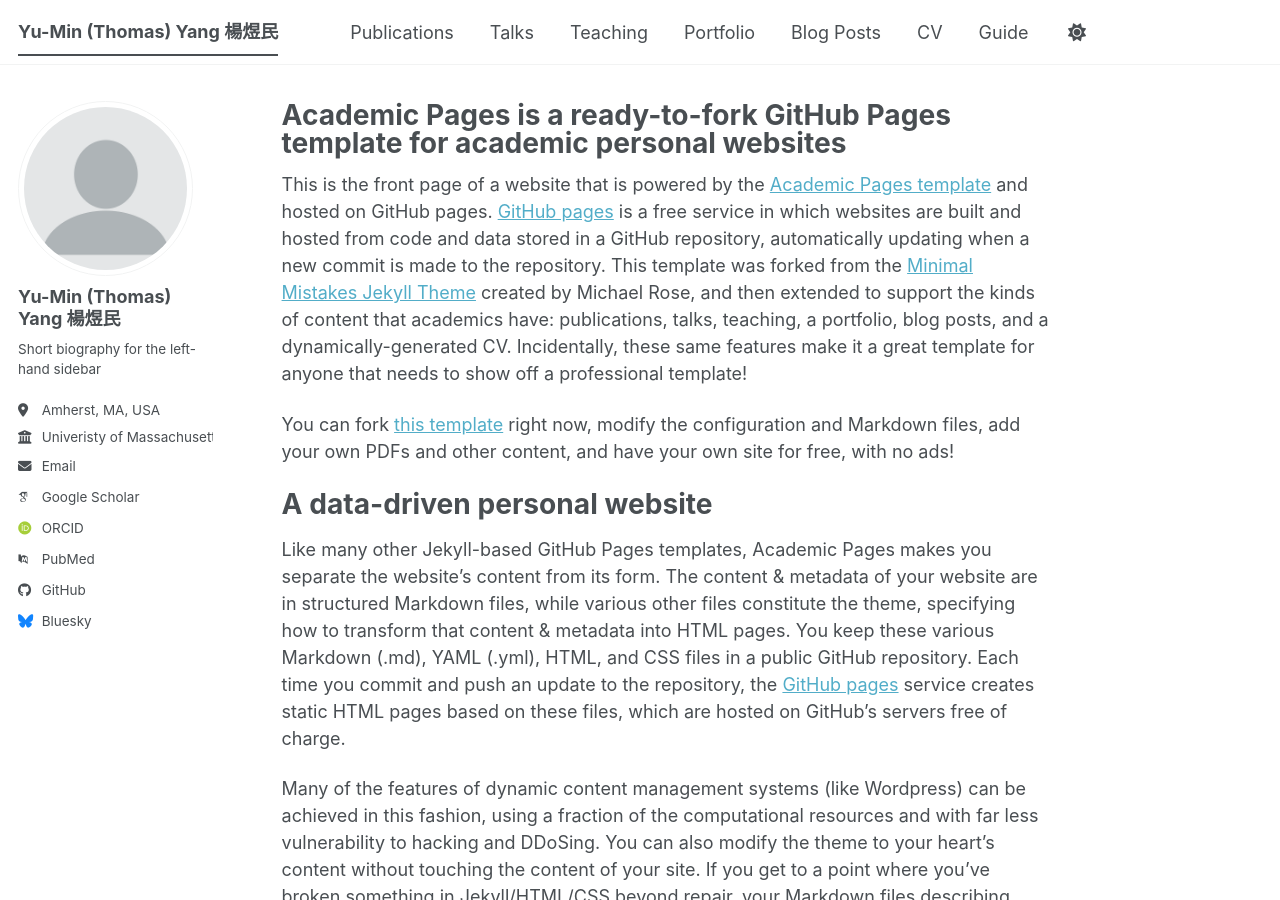
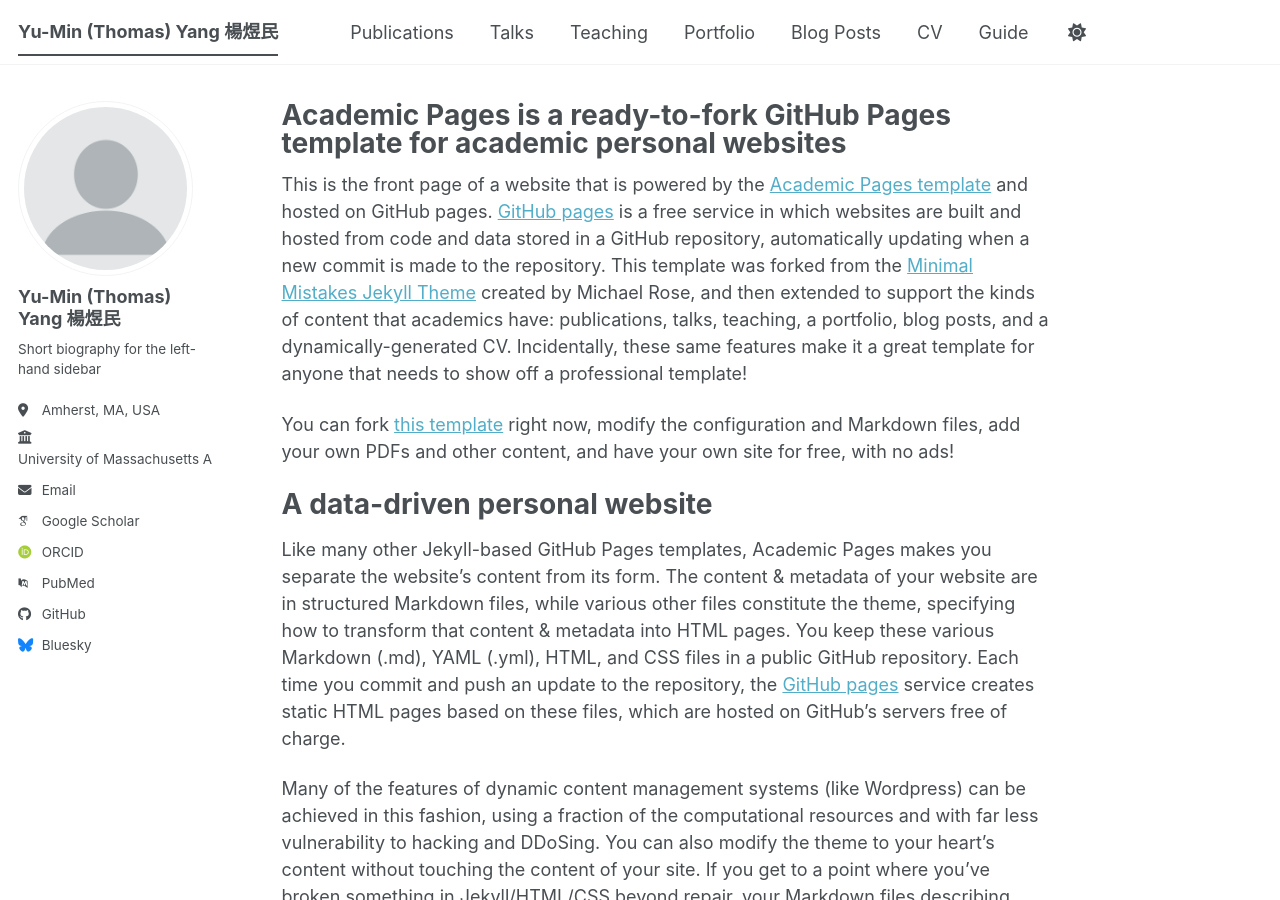
Before and after one commit to yu-min-yang/yu-min-yang.github.io, a Jekyll site: the page built from _pages/about.md, in a window 1280 px wide and 900 px high. Built offline with Jekyll 4.4.1, drawn with Linux system fonts in a browser that asks for light colours; some web fonts are replaced; a script bundle is joined from its source files by our own code; library files that are not in the unit come from our copies.

Commit message:
Update _config.yml
add umass link

```diff
--- a/_config.yml
+++ b/_config.yml
@@ -28,7 +28,7 @@
   pronouns         : # example: "he/him"
   bio              : "Short biography for the left-hand sidebar"
   location         : "Amherst, MA, USA"
-  employer         : "Univeristy of Massachusetts Amherst"
+  employer         : '<a href="https://www.umass.edu">University of Massachusetts Amherst</a>'
   uri              : # URL
   email            : "yuminyang@umass.edu"
 
```
